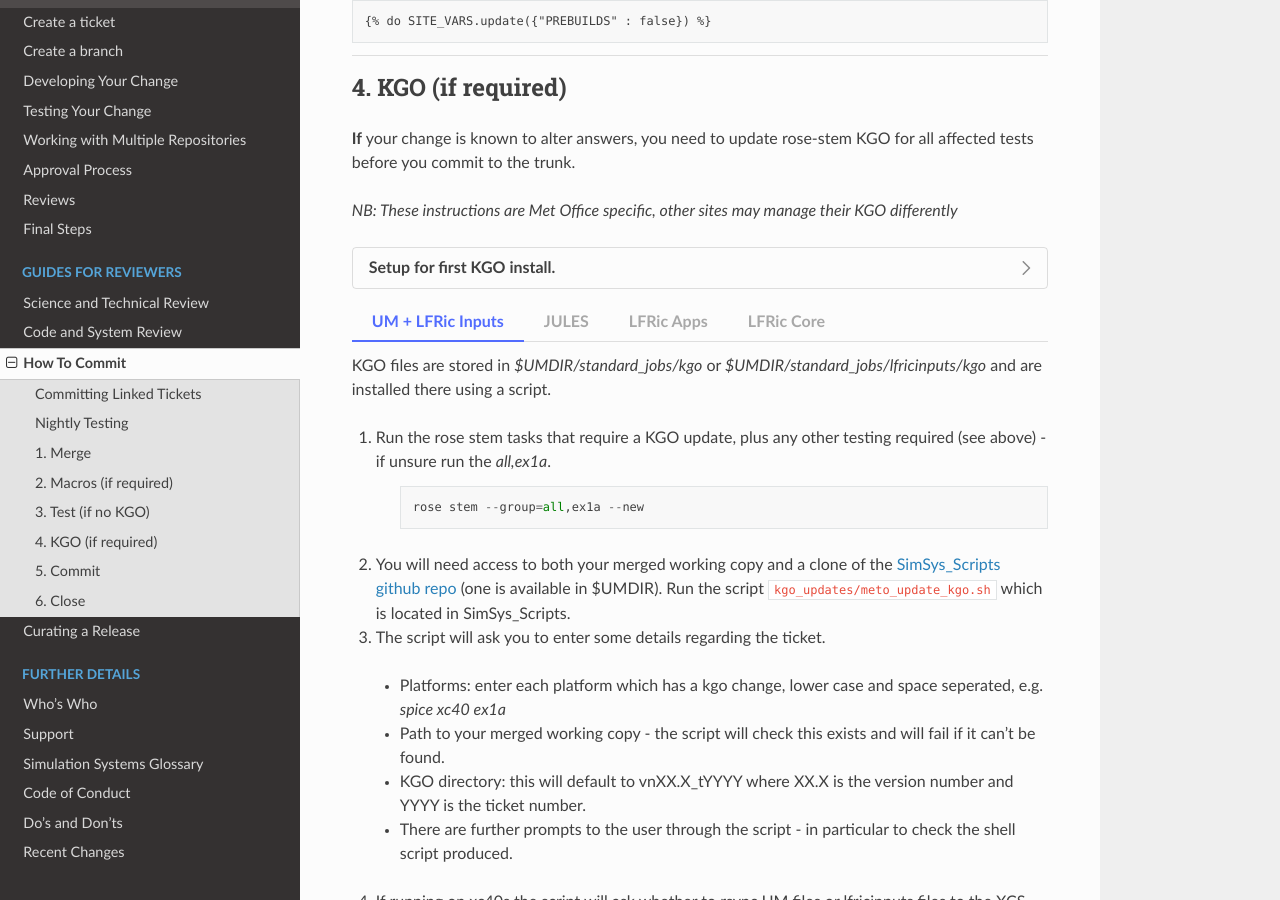
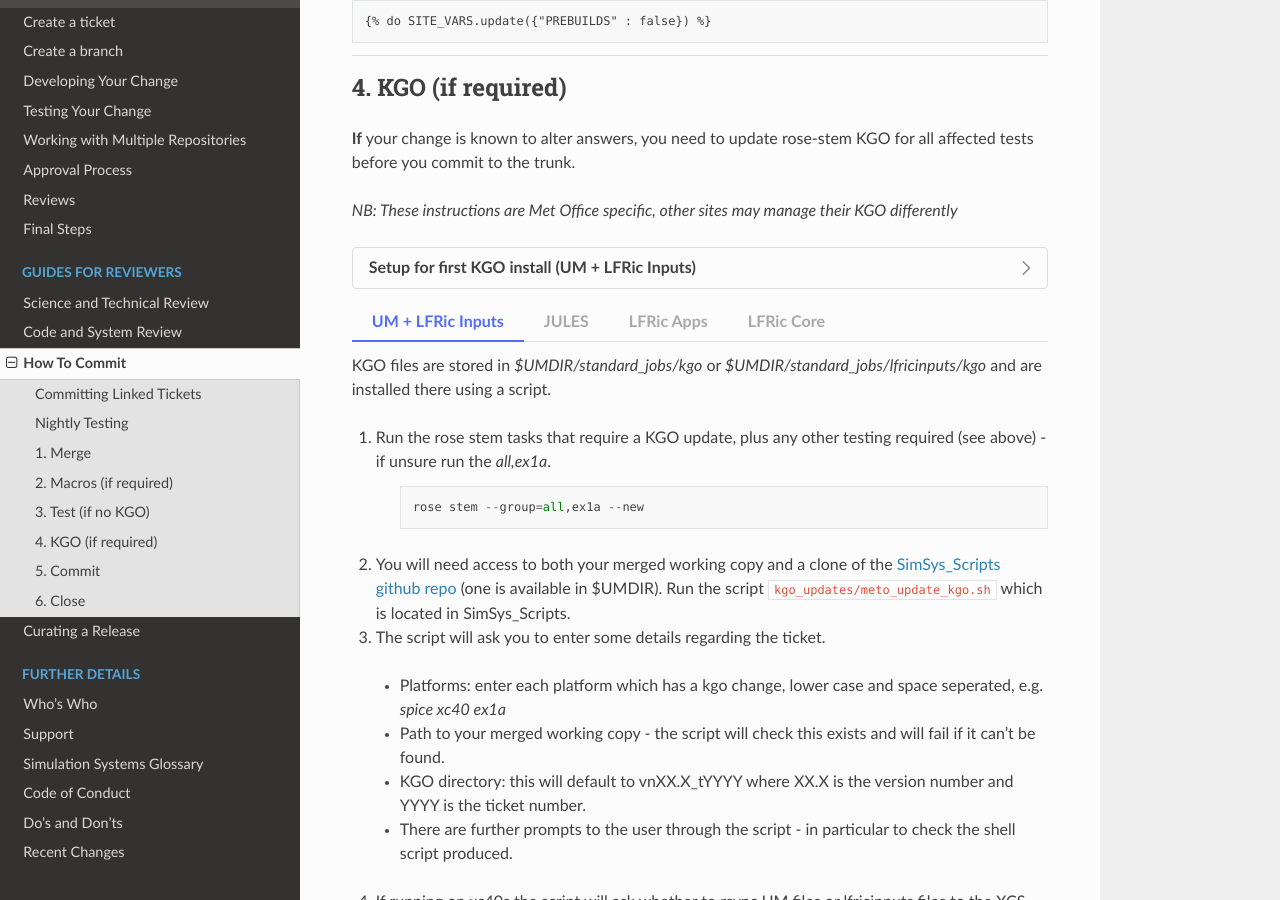
Before and after one commit to MetOffice/simulation-systems, a Sphinx documentation site: the page built from source/Reviewers/howtocommit.rst, in a window 1280 px wide and 900 px high, scrolled down 2346 px. Built offline with Sphinx 7.4.7 and the Read the Docs theme 2.0.0, drawn with Linux system fonts in a browser that asks for light colours.

Commit message:
clarify kgo setup

```diff
--- a/source/Reviewers/howtocommit.rst
+++ b/source/Reviewers/howtocommit.rst
@@ -328,9 +328,9 @@
 
 *NB: These instructions are Met Office specific, other sites may manage their KGO differently*
 
-.. dropdown:: Setup for first KGO install.
+.. dropdown:: Setup for first KGO install (UM + LFRic Inputs)
 
-    Before you start the process below there is a one-time setup step required to
+    If doing a UM or LFRic Inputs KGO, before you start the process below there is a one-time setup step required to
     allow you to generate KGO using the update script.
 
     Edit `~/.metomi/rose.conf` on *all platforms* - Desktop, XCE/F, XCS and EXZ
```
